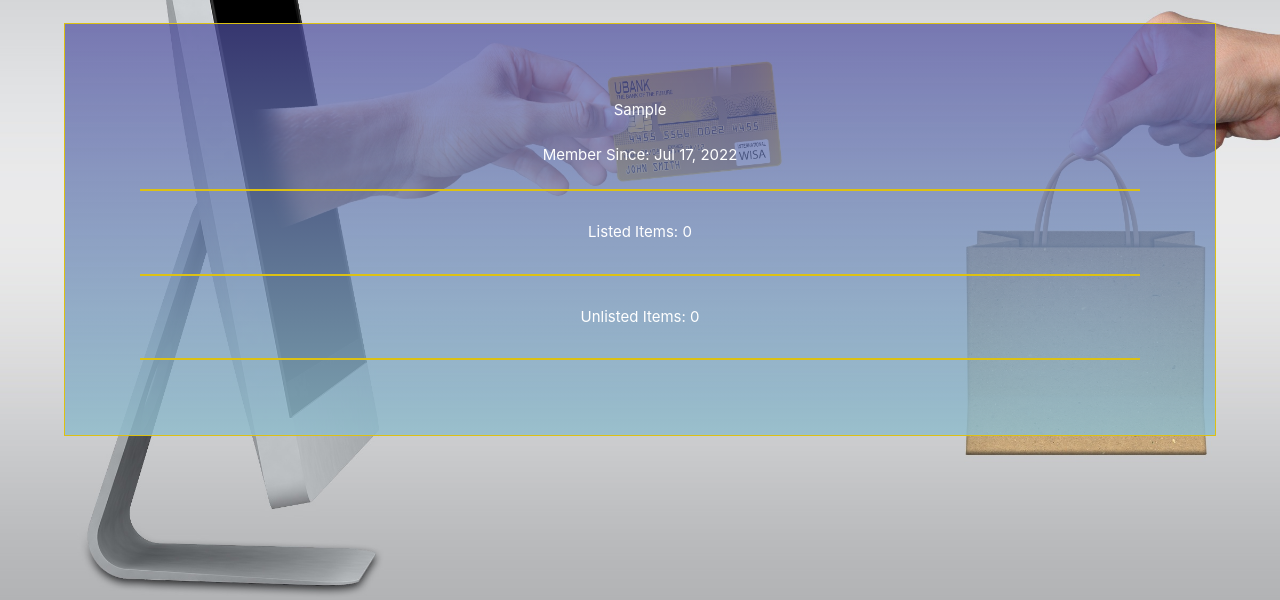
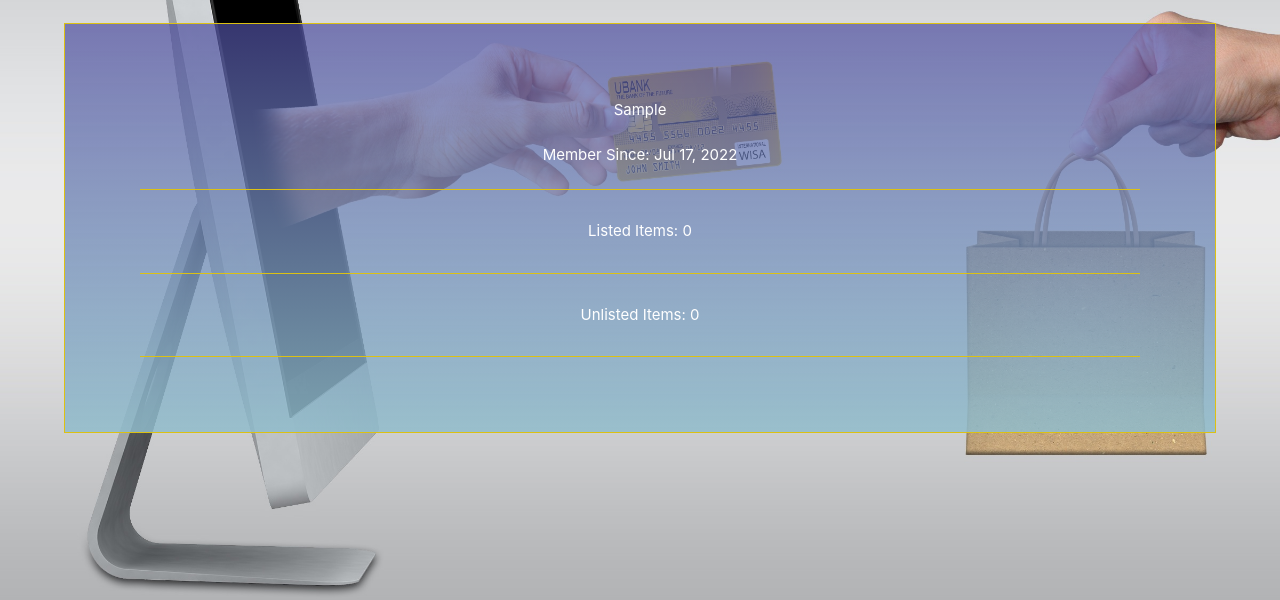
Before and after one commit to liloby/rokitshop, a Django app: page /profile/ in a window 1280 px wide. Shown: the part 177-777 px from the top of the page. Run offline with Django 4.2, Linux system fonts and the light colour scheme; the visitor is signed in with stand-in values (Sample User, id 1); data that the repository does not hold is empty; some libraries are stand-ins or nearby versions.

Commit message:
change borderline thickness

```diff
--- a/main_app/static/css/style.css
+++ b/main_app/static/css/style.css
@@ -50,7 +50,7 @@ footer.page-footer {
 }
 
 .userinfo-box {
-    border-bottom: 2px solid rgb(220, 193, 19);
+    border-bottom: 1px solid rgb(220, 193, 19);
     text-align: center;
     color: white;
 }
@@ -61,7 +61,7 @@ footer.page-footer {
 
 .listed-container {
     margin-top: 1rem;
-    border-bottom: 2px solid rgb(220, 193, 19);
+    border-bottom: 1px solid rgb(220, 193, 19);
     text-align: center;
     color: white;
     padding: 1rem;
@@ -69,7 +69,7 @@ footer.page-footer {
 
 .unlisted-container {
     margin-top: 1rem;
-    border-bottom: 2px solid rgb(220, 193, 19);
+    border-bottom: 1px solid rgb(220, 193, 19);
     text-align: center;
     color: white;
     padding: 1rem;
```
